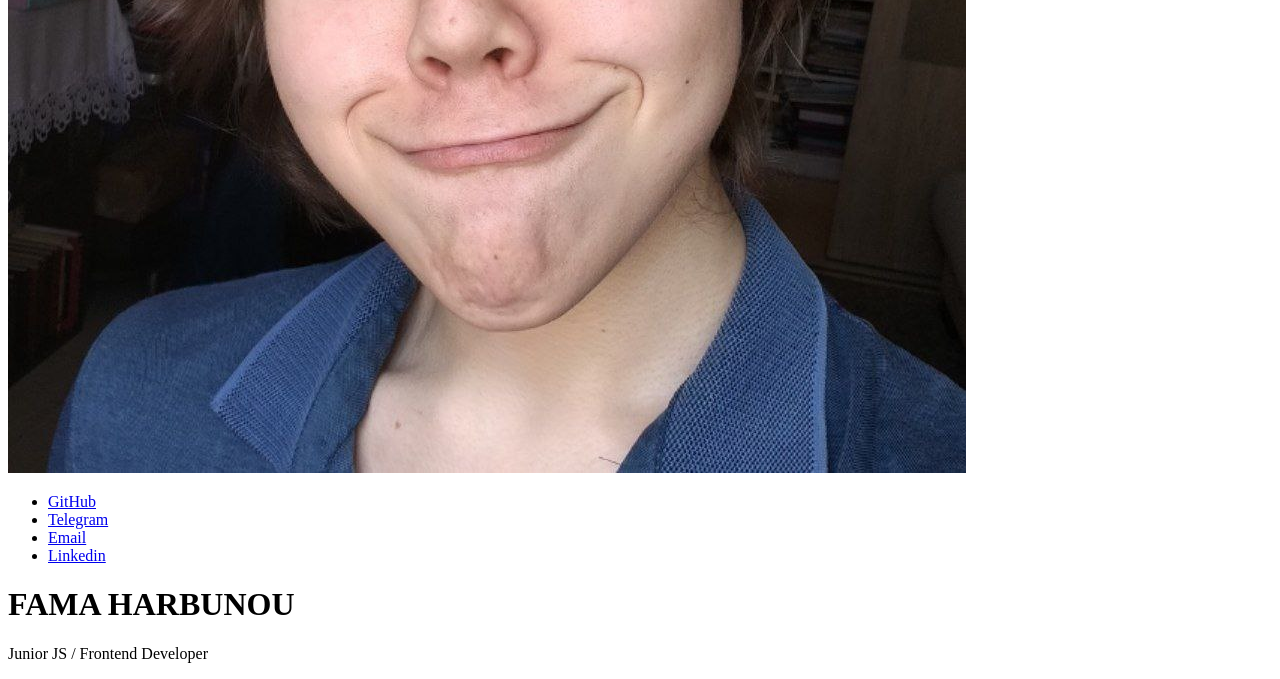
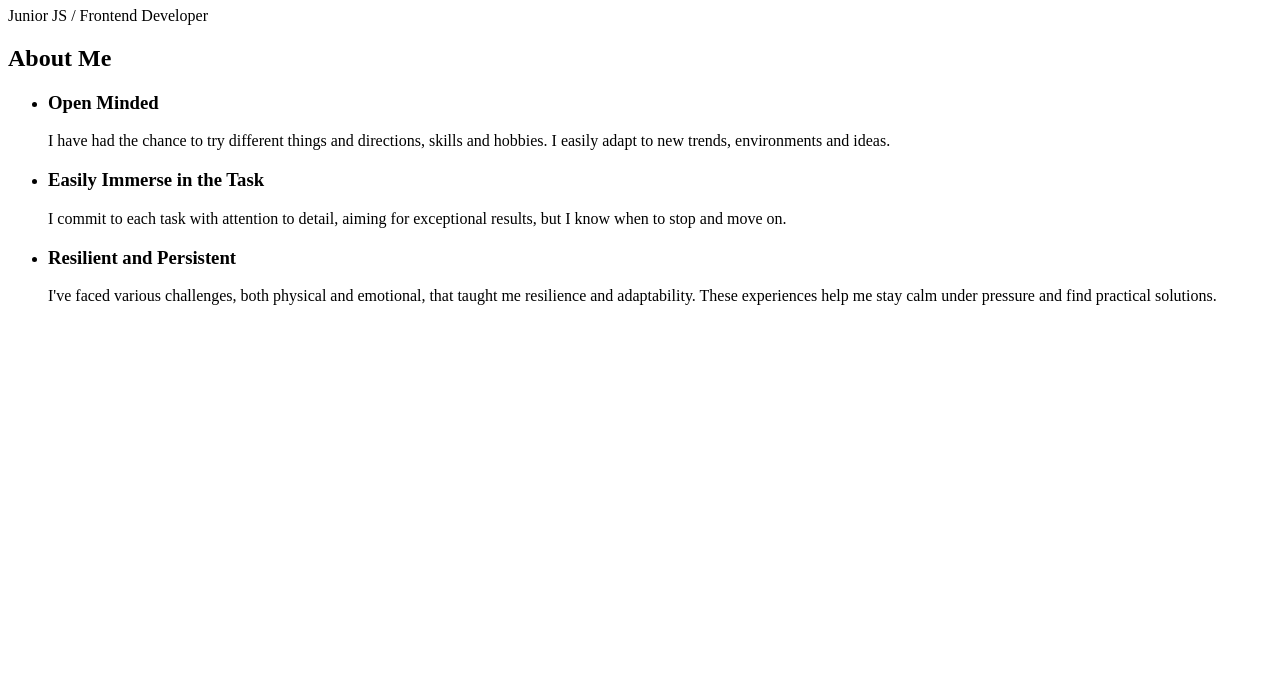
Before and after one commit to PG-54/rsschool-cv, a plain HTML site: page index.html in a window 1280 px wide. Shown: the part 523-1202 px from the top of the page. After the commit the page ends 844 px from the top, so only its background shows below. Drawn offline with Linux system fonts and the light colour scheme.

Commit message:
feat: layour about-me section

```diff
--- a/index.html
+++ b/index.html
@@ -8,7 +8,7 @@
 </head>
 <body>
     <header>
-        <img src="images/avatar.jpg" alt="Author's Photo">
+        <img src="images/avatar.jpg" alt="Author's Photo" width="350" height="350">
         <nav class="contact">
             <ul>
                 <li><a href="http://github.com/PG-54">GitHub</a></li>
@@ -21,10 +21,6 @@
         <p>Junior JS / Frontend Developer</p>
     </header>
     <main>
-        <section class="about-me">
-
-        </section>
-
         <section class="experience">
         </section>
 
@@ -32,6 +28,24 @@
         </section>
 
         <section class="projects">
+        </section>
+
+        <section class="about-me">
+            <h2>About Me</h2>
+            <ul>
+                <li>
+                    <h3>Open Minded</h3>
+                    <p>I have had the chance to try different things and directions, skills and hobbies. I easily adapt to new trends, environments and ideas.</p>
+                </li>
+                <li>
+                    <h3>Easily Immerse in the Task</h3>
+                    <p>I commit to each task with attention to detail, aiming for exceptional results, but I know when to stop and move on.</p>
+                </li>
+                <li>
+                    <h3>Resilient and Persistent</h3>
+                    <p>I've faced various challenges, both physical and emotional, that taught me resilience and adaptability. These experiences help me stay calm under pressure and find practical solutions.</p>
+                </li>
+            </ul>
         </section>
 
         <section class="education">
```
